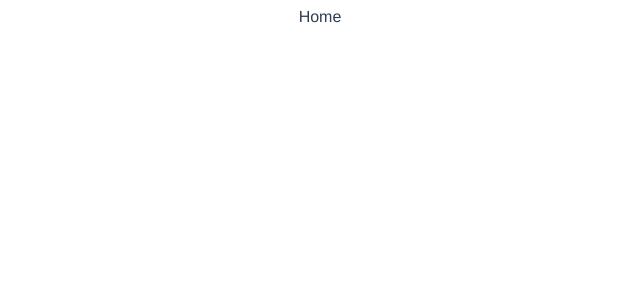
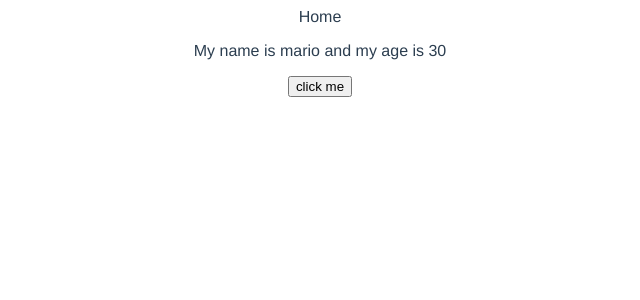
Before and after one commit to BK-97/Vue.js-Tutorial, a Vue app: page / in a window 1280 px wide. Shown: the top 300 px of the page, without its empty margins (320-960 px from the left). Built offline with nearby package versions, Linux system fonts and the light colour scheme.

Commit message:
composition basics

```diff
--- a/src/views/HomeView.vue
+++ b/src/views/HomeView.vue
@@ -1,11 +1,23 @@
 <template>
   <div class="home">Home
+    <p>My name is {{  name }} and my age is {{ age }}</p>
+    <button @click="handleclick"> click me</button>
   </div>
 </template>
-
 <script>
 
 export default {
-  name: 'HomeView'
+  name: 'HomeView',
+  setup(){
+    let name='mario'
+    let age=30
+
+    const handleclick = () =>{
+      console.log('you clicked me')
+    }
+    return{
+      name,age,handleclick
+    }
+  }
 }
 </script>
```
